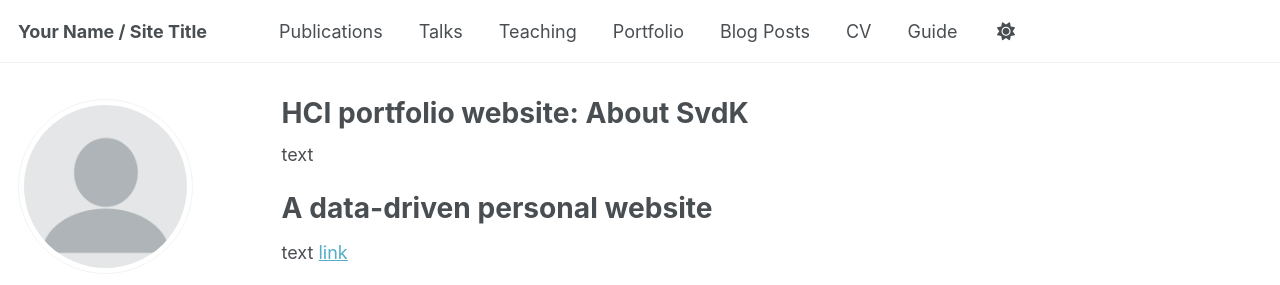
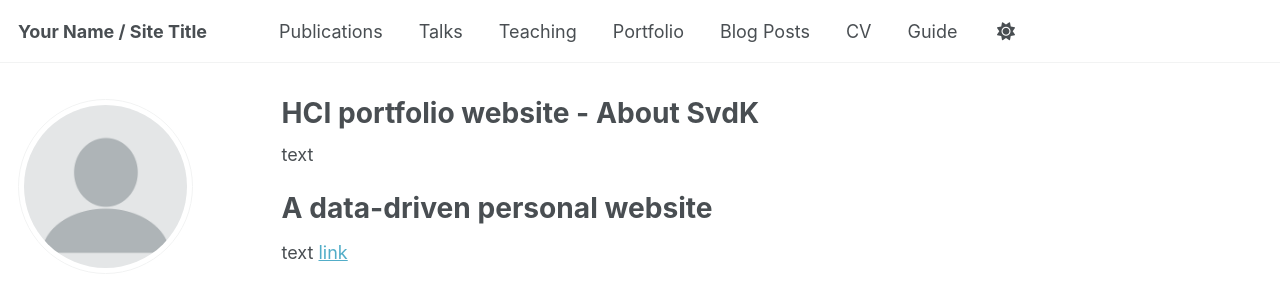
Before and after one commit to simonvdknaap/simonvdknaap.github.io, a Jekyll site: the page built from _pages/about.md, in a window 1280 px wide and 1105 px high. Shown: the top 285 px of the window. Built offline with Jekyll 4.4.1, drawn with Linux system fonts in a browser that asks for light colours; some web fonts are replaced.

```diff
--- a/_pages/about.md
+++ b/_pages/about.md
@@ -1,6 +1,6 @@
 ---
 permalink: /
-title: "HCI portfolio website: About SvdK"
+title: "HCI portfolio website - About SvdK"
 author_profile: true
 redirect_from:
   - /about/
```
